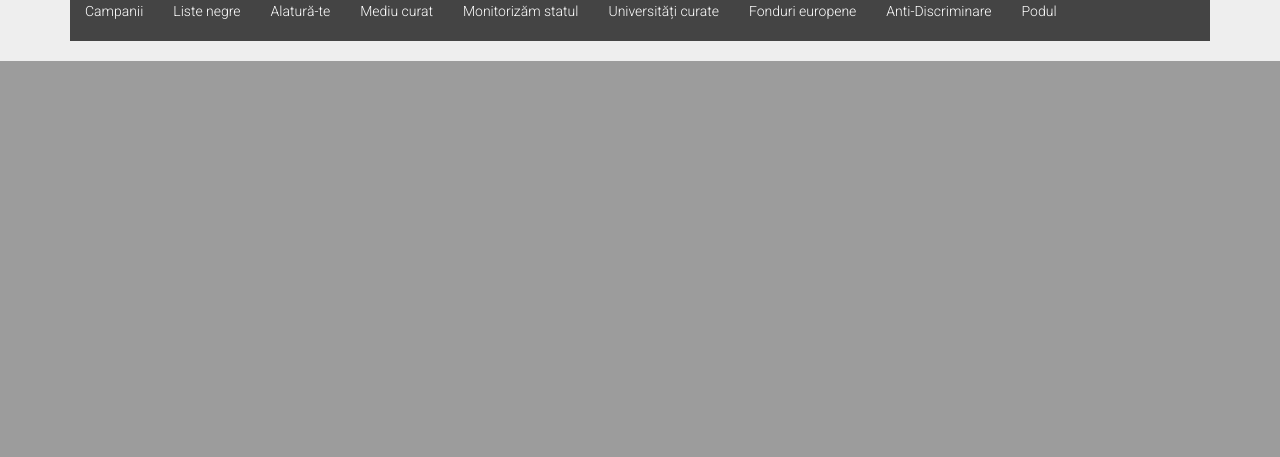
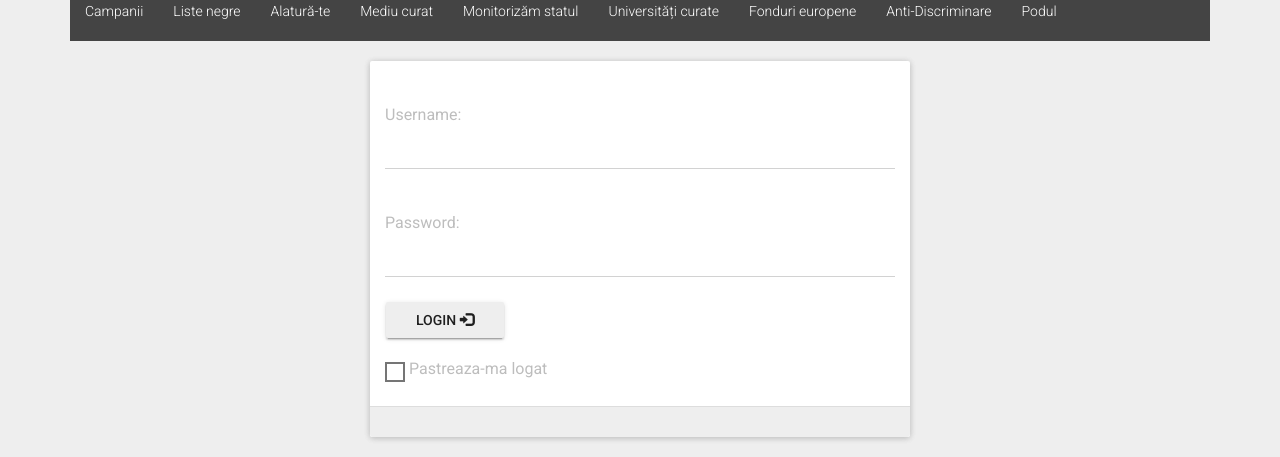
Before and after one commit to smileservices/ngo_volunteer_management, a PHP site: template application/views/auth/login.php in a window 1280 px wide. Shown: the part 935-1392 px from the top of the page. Before the commit the page ends 996 px from the top, so only its background shows below. Run offline with PHP 8.4, Linux system fonts and the light colour scheme; the template is opened without the code that fills it, so the values that code supplies are empty.

Commit message:
login/logout works fine

```diff
--- a/application/config/ion_auth.php
+++ b/application/config/ion_auth.php
@@ -87,7 +87,7 @@ $config['admin_email']                = "admin@example.com"; // Admin Email, adm
 $config['default_group']              = 'members';           // Default group, use name
 $config['admin_group']                = 'admin';             // Default administrators group, use name
 $config['identity']                   = 'email';             // You can use any unique column in your table as identity column. The values in this column, alongside password, will be used for login purposes
-$config['min_password_length']        = 8;                   // Minimum Required Length of Password
+$config['min_password_length']        = 6;                   // Minimum Required Length of Password
 $config['max_password_length']        = 20;                  // Maximum Allowed Length of Password
 $config['email_activation']           = FALSE;               // Email Activation for registration
 $config['manual_activation']          = FALSE;               // Manual Activation for registration
--- a/application/controllers/auth.php
+++ b/application/controllers/auth.php
@@ -8,6 +8,7 @@ class Auth extends CI_Controller {
 		$this->load->database();
 		$this->load->library(array('ion_auth','form_validation'));
 		$this->load->helper(array('url','language'));
+		$this->load->helper(array('form'));
 
 		$this->form_validation->set_error_delimiters($this->config->item('error_start_delimiter', 'ion_auth'), $this->config->item('error_end_delimiter', 'ion_auth'));
 
@@ -64,7 +65,7 @@ class Auth extends CI_Controller {
 				//if the login is successful
 				//redirect them back to the home page
 				$this->session->set_flashdata('message', $this->ion_auth->messages());
-				redirect('/', 'refresh');
+				redirect('backend/', 'refresh');
 			}
 			else
 			{
--- a/application/views/auth/login.php
+++ b/application/views/auth/login.php
@@ -1,28 +1,32 @@
-<h1><?php echo lang('login_heading');?></h1>
-<p><?php echo lang('login_subheading');?></p>
+<?php $this->load->view('frontend/header'); ?>
+<div class="col-md-6 col-md-offset-3">
+  <div class="panel">
 
-<div id="infoMessage"><?php echo $message;?></div>
+    <div class="panel-body">
+      <h1><?php echo lang('login_heading');?></h1>
+      <p><?php echo lang('login_subheading');?></p>
+      <div id="infoMessage"><?php echo $message;?></div>
+      <?php echo form_open("auth/login");?>
+        <div class="form-group">
+       <label for="identity">Username:</label>
+       <input class="form-control" type="text" size="20" id="identity" name="identity"/>
+      </div>
+      <div class="form-group">
+       <label for="password">Password:</label>
+       <input class="form-control" type="password" size="20" id="password" name="password"/>
+      </div>
+      <button class="btn btn-raised" type="submit" value="Login"/>Login <span class="glyphicon glyphicon-log-in"> </span> </button>
+      <div class="checkbox">
+        <label>
+          <input id="remember" name="remember" type="checkbox"><span class="checkbox-material"></span> Pastreaza-ma logat
+        </label>
+      </div>
 
-<?php echo form_open("auth/login");?>
-
-  <p>
-    <?php echo lang('login_identity_label', 'identity');?>
-    <?php echo form_input($identity);?>
-  </p>
-
-  <p>
-    <?php echo lang('login_password_label', 'password');?>
-    <?php echo form_input($password);?>
-  </p>
-
-  <p>
-    <?php echo lang('login_remember_label', 'remember');?>
-    <?php echo form_checkbox('remember', '1', FALSE, 'id="remember"');?>
-  </p>
-
-
-  <p><?php echo form_submit('submit', lang('login_submit_btn'));?></p>
-
-<?php echo form_close();?>
-
-<p><a href="forgot_password"><?php echo lang('login_forgot_password');?></a></p>
+      <?php echo form_close();?>
+      </div>
+    <div class="panel-footer">
+      <p><a href="forgot_password"><?php echo lang('login_forgot_password');?></a></p>
+    </div>
+  </div>
+</div>
+<?php $this->load->view('frontend/footer'); ?>
```
Also changed, not shown: application/controllers/backend.php (+4 -3 lines), application/controllers/login.php (deleted, +0 -19 lines).
